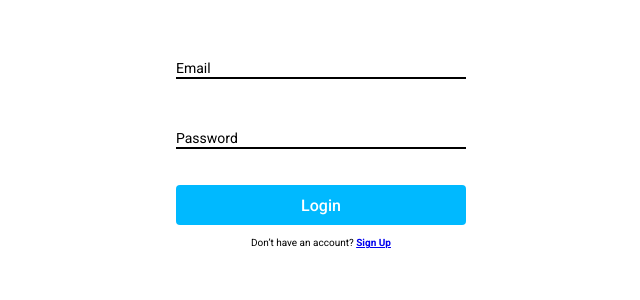
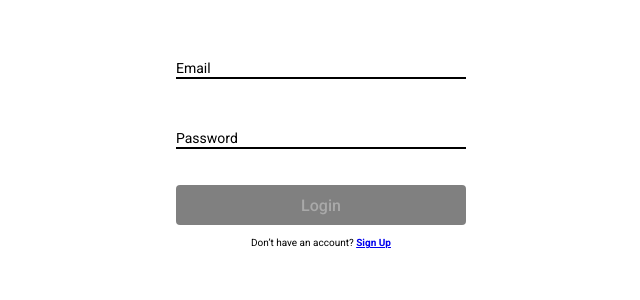
Before and after one commit to codeengie/shelfdat, a Vue app: page /login in a window 1280 px wide. Shown: the top 300 px of the page, without its empty margins (319-959 px from the left). Built offline with nearby package versions, Linux system fonts and the light colour scheme.

Commit message:
Form and Input Fields
Updated the InputField component to emit the modelValue as the user
types in the field so I can make use of computed function to set the
form button to enabled when all the inputs are filled. At the moment,
there is not validation but its on my todos.

```diff
--- a/src/components/InputField.vue
+++ b/src/components/InputField.vue
@@ -10,6 +10,7 @@
             :type="fieldType"
             @blur="handleBlur"
             @focus="handleFocus"
+            @input="$emit('update:modelValue', $event.target.value)"
             class="form__input">
         <label
             :for="fieldName.toLowerCase()"
@@ -63,6 +64,7 @@ export default {
                 this.isValid = false;
             }
         },
+        // @todo Look into refs to access this method from the parent
         validateField(event) {
             const inputData = event.target.value;
 
--- a/src/routes.js
+++ b/src/routes.js
@@ -17,7 +17,8 @@ const router = createRouter({
                 title: 'Login',
                 description: 'Quisque id volutpat risus.',
                 header: false,
-                navbar: false
+                navbar: false,
+                requiresAuth: false
             }
         },
         {
@@ -28,7 +29,8 @@ const router = createRouter({
                 title: 'Dashboard',
                 description: 'Praesent rhoncus id ligula id consequat',
                 header: true,
-                navbar: true
+                navbar: true,
+                requiresAuth: true
             }
         },
         {
@@ -40,7 +42,8 @@ const router = createRouter({
                 title: '404',
                 description: '404 Error Page',
                 header: false,
-                navbar: false
+                navbar: false,
+                requiresAuth: false
             }
         },
         {
@@ -51,7 +54,8 @@ const router = createRouter({
                 title: 'Inventory',
                 description: 'In id eros et est dignissim suscipit',
                 header: true,
-                navbar: true
+                navbar: true,
+                requiresAuth: true
             }
         },
         {
@@ -63,7 +67,8 @@ const router = createRouter({
                 title: 'Create',
                 description: 'Aenean finibus, massa in lacinia viverra',
                 header: true,
-                navbar: true
+                navbar: true,
+                requiresAuth: true
             }
         }
     ]
--- a/src/views/Login.vue
+++ b/src/views/Login.vue
@@ -1,5 +1,6 @@
 <template>
     <h1>{{ titleLogo }}</h1>
+    <!-- @todo Add `novalidate` attribute once you implement input field validation -->
     <form class="login-form" @submit.prevent="submitLoginForm">
         <nas-input-field
             field-name="Email"
@@ -11,7 +12,8 @@
             field-type="password"
             v-model="passwordInput"></nas-input-field>
 
-        <button class="login-form__button">Login</button>
+        <!-- Do not add `type="button"`, Vue no like, disable @submit -->
+        <button class="login-form__button" :disabled="toggleForm">Login</button>
         <p class="login-form__signup">Don&rsquo;t have an account?
             <strong>
                 <router-link class="login-form__link" to="/signup">Sign Up</router-link>
@@ -21,22 +23,40 @@
 </template>
 
 <script>
-// @todo IntelliJ entered this automagically but you declared it in main.js, need to decide global or local
-// import InputField from "@/components/InputField";
+import Auth from 'aws-amplify';
+// import AmplifyVue from '@aws-amplify/ui-vue';
 
 export default {
     name: 'Login',
-    // components: {InputField},
     data() {
         return {
             emailInput: null,
             passwordInput: null,
-            titleLogo: process.env.VUE_APP_TITLE
+            titleLogo: process.env.VUE_APP_TITLE,
+        }
+    },
+    computed: {
+        toggleForm() {
+            return !(this.emailInput && this.passwordInput);
         }
     },
     methods: {
+        async signIn() {
+            try {
+                const user = await Auth.signIn(this.emailInput, this.passwordInput);
+                console.log(user);
+            } catch(err) {
+                console.log('There was an error signing in', err);
+            }
+        },
         submitLoginForm() {
-            console.log(`Submitting login form: ${this.emailInput}, ${this.passwordInput}`);
+            console.log('submitLoginForm');
+            /*if (this.emailInput || this.passwordInput) {
+                console.log(`Submitting login form: ${this.emailInput}, ${this.passwordInput}`);
+            } else {
+                this.$refs.inputfield.validateField();
+                console.log('Trigger forced validation...');
+            }*/
         }
     }
 }
@@ -74,6 +94,12 @@ h1 {
         position: relative;
         width: 290px;
 
+        &:disabled {
+            background-color: grey !important;
+            color: darkgrey;
+            cursor: not-allowed;
+        }
+
         &:active {
             &:after {
                 height: 0;
```
